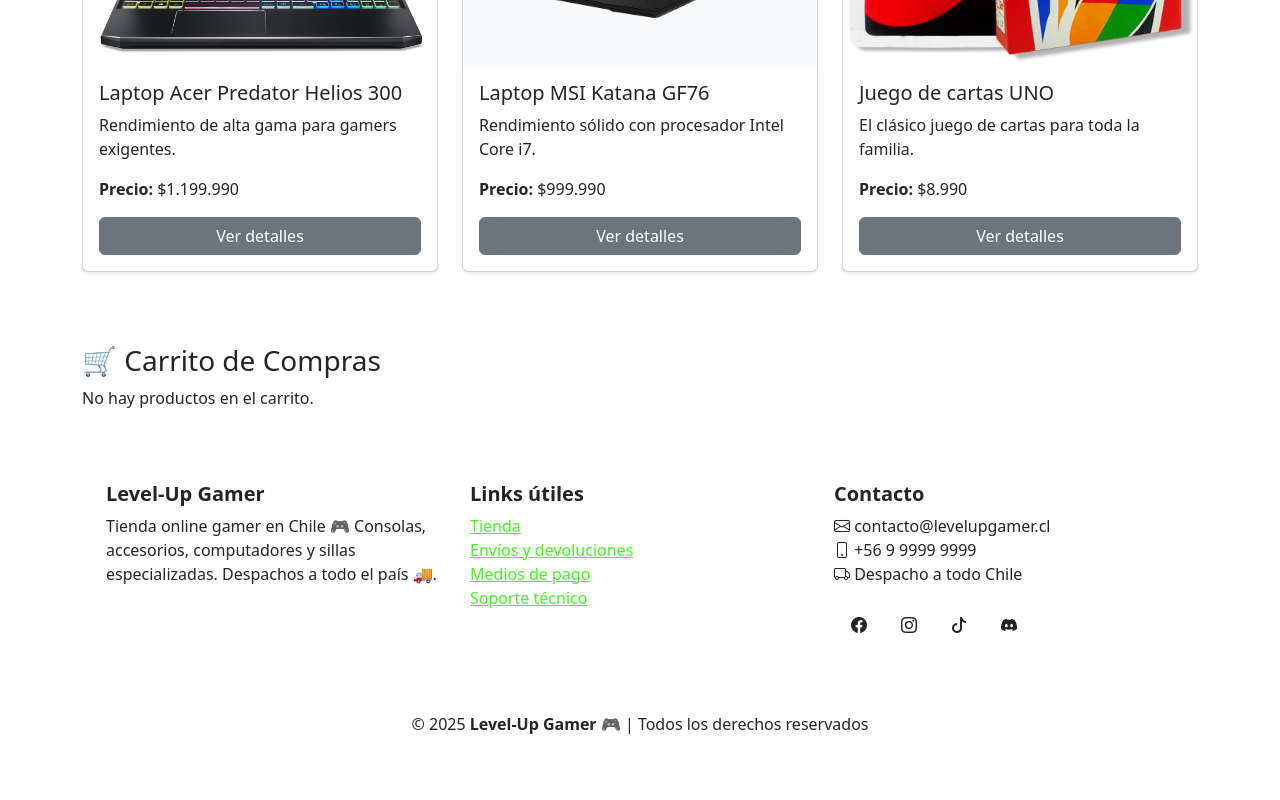
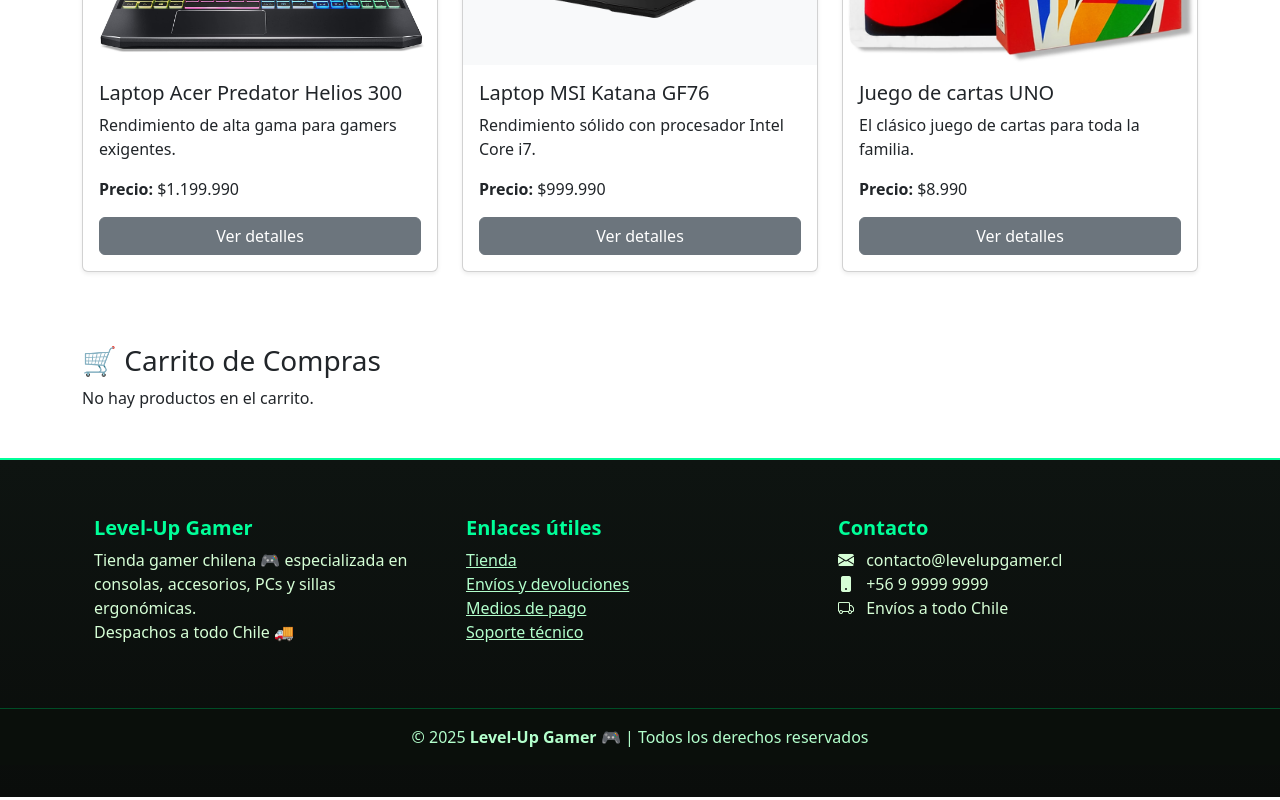
Before and after one commit to MatiDroid21/LevelUpGamer_react, a React (Create React App) app: page /productos in a window 1280 px wide. Shown: the part 1538-2338 px from the top of the page. Built offline with nearby package versions, Linux system fonts and the light colour scheme.

Commit message:
correccion con test karma

```diff
--- a/src/App.js
+++ b/src/App.js
@@ -1,10 +1,11 @@
 import './styles/App.css';
-import { Routes, Route, Link } from 'react-router-dom';
+import { Routes, Route} from 'react-router-dom';
 import Home from './pages/home';
 import Productos from './pages/productos';
 import Login from './pages/login';
 import PropyStates from './pages/PropyState';
 import RegisterComponent from './pages/register';
+import QuienesSomos from './pages/quienes';
 import "bootstrap-icons/font/bootstrap-icons.css";
 import "bootstrap/dist/css/bootstrap.min.css";
 import "bootstrap/dist/js/bootstrap.bundle.min.js";
@@ -18,6 +19,7 @@
       <Route path='/productos' element={<Productos />} />
       <Route path='/login' element={<Login />} />
       <Route path='/register' element={< RegisterComponent/>} />
+      <Route path='/quienes-somos' element={<QuienesSomos />} />
       <Route path='/propyState' element={<PropyStates />} />
     </Routes>
     </>
--- a/src/components/FooterComponent.js
+++ b/src/components/FooterComponent.js
@@ -1,22 +1,26 @@
-export default function Footer() {
+import React from "react";
+import "../styles/footer.css";
+
+export default function FooterComponent() {
     return (
-        <footer id="footer" className="text-center text-lg-start mt-5">
+        <footer className="footer text-center text-lg-start mt-5">
             <div className="container p-4">
                 <div className="row">
                     {/* Columna 1 */}
                     <div className="col-lg-4 col-md-6 mb-4">
-                        <h5 className="fw-bold">Level-Up Gamer</h5>
-                        <p>
-                            Tienda online gamer en Chile 🎮
-                            Consolas, accesorios, computadores y sillas especializadas.
-                            Despachos a todo el país 🚚.
+                        <h5 className="fw-bold text-accent">Level-Up Gamer</h5>
+                        <p className="footer-text">
+                            Tienda gamer chilena 🎮 especializada en consolas, accesorios,
+                            PCs y sillas ergonómicas.
+                            <br />
+                            Despachos a todo Chile 🚚
                         </p>
                     </div>
 
                     {/* Columna 2 */}
                     <div className="col-lg-4 col-md-6 mb-4">
-                        <h5 className="fw-bold">Links útiles</h5>
-                        <ul className="list-unstyled">
+                        <h5 className="fw-bold text-accent">Enlaces útiles</h5>
+                        <ul className="list-unstyled footer-links">
                             <li><a href="#">Tienda</a></li>
                             <li><a href="#">Envíos y devoluciones</a></li>
                             <li><a href="#">Medios de pago</a></li>
@@ -26,25 +30,17 @@
 
                     {/* Columna 3 */}
                     <div className="col-lg-4 col-md-12 mb-4">
-                        <h5 className="fw-bold">Contacto</h5>
-                        <ul className="list-unstyled">
-                            <li><i className="bi bi-envelope"></i> contacto@levelupgamer.cl</li>
-                            <li><i className="bi bi-phone"></i> +56 9 9999 9999</li>
-                            <li><i className="bi bi-truck"></i> Despacho a todo Chile</li>
+                        <h5 className="fw-bold text-accent">Contacto</h5>
+                        <ul className="list-unstyled footer-contact">
+                            <li><i className="bi bi-envelope-fill me-2"></i> contacto@levelupgamer.cl</li>
+                            <li><i className="bi bi-phone-fill me-2"></i> +56 9 9999 9999</li>
+                            <li><i className="bi bi-truck me-2"></i> Envíos a todo Chile</li>
                         </ul>
-
-                        {/* Redes */}
-                        <div className="mt-3">
-                            <a className="btn btn-social btn-floating m-1" href="#"><i className="bi bi-facebook"></i></a>
-                            <a className="btn btn-social btn-floating m-1" href="#"><i className="bi bi-instagram"></i></a>
-                            <a className="btn btn-social btn-floating m-1" href="#"><i className="bi bi-tiktok"></i></a>
-                            <a className="btn btn-social btn-floating m-1" href="#"><i className="bi bi-discord"></i></a>
-                        </div>
                     </div>
                 </div>
             </div>
 
-            <div className="text-center p-3 footer-bottom">
+            <div className="footer-bottom text-center p-3">
                 © 2025 <strong>Level-Up Gamer</strong> 🎮 | Todos los derechos reservados
             </div>
         </footer>
--- a/src/components/HeaderComponent.js
+++ b/src/components/HeaderComponent.js
@@ -23,7 +23,7 @@
     return () => clearInterval(intervalo);
   }, []);
 
-  // Modo oscuro
+  // Aplicar modo oscuro/claro
   useEffect(() => {
     const htmlEl = document.documentElement;
     htmlEl.setAttribute("data-bs-theme", modoOscuro ? "dark" : "light");
@@ -37,7 +37,7 @@
     return () => mediaQuery.removeEventListener("change", handler);
   }, []);
 
-  // Escuchar cambios de usuario (login/logout)
+  // Escuchar cambios en el usuario (login/logout)
   useEffect(() => {
     const actualizarUsuario = () => setUsuario(localStorage.getItem("usuario"));
     window.addEventListener("usuarioCambiado", actualizarUsuario);
@@ -52,12 +52,12 @@
   };
 
   return (
-    <nav className="navbar navbar-expand-lg bg-body-tertiary">
+    <nav className="navbar navbar-expand-lg bg-body-tertiary shadow-sm">
       <div className="container-fluid">
         {/* Logo */}
-        <a className="navbar-brand" href="#">
+        <Link className="navbar-brand" to="/">
           <img src={logo} alt="logo" width="30" height="24" />
-        </a>
+        </Link>
 
         {/* Botón responsive */}
         <button
@@ -79,8 +79,16 @@
             <li className="nav-item">
               <Link className="nav-link active" to="/">Home</Link>
             </li>
+
+            {/* Solo visible si hay usuario */}
+            {usuario && (
+              <li className="nav-item">
+                <Link className="nav-link" to="/productos">Productos</Link>
+              </li>
+            )}
+
             <li className="nav-item">
-              <Link className="nav-link" to="/productos">Productos</Link>
+              <Link className="nav-link" to="/quienes-somos">Quiénes Somos</Link>
             </li>
           </ul>
 
@@ -104,7 +112,9 @@
                 </button>
               </>
             ) : (
-              <Link to="/login" className="btn btn-outline-success btn-sm">Iniciar sesión</Link>
+              <Link to="/login" className="btn btn-outline-success btn-sm">
+                Iniciar sesión
+              </Link>
             )}
           </div>
 
@@ -117,7 +127,9 @@
               checked={modoOscuro}
               onChange={() => setModoOscuro(!modoOscuro)}
             />
-            <label className="form-check-label" htmlFor="themeSwitch">💡 / 🌙</label>
+            <label className="form-check-label" htmlFor="themeSwitch">
+              {modoOscuro ? "🌙" : "💡"}
+            </label>
           </div>
         </div>
       </div>
--- /dev/null
+++ b/src/pages/quienes.js
@@ -0,0 +1,59 @@
+import { useEffect } from "react";
+import "bootstrap/dist/css/bootstrap.min.css";
+import "bootstrap-icons/font/bootstrap-icons.css";
+import "../styles/quienes.css";
+import FooterComponent from "../components/FooterComponent";
+
+export default function QuienesSomos() {
+    useEffect(() => {
+        document.title = "LevelUpGamer - Quiénes Somos";
+    }, []);
+
+    return (
+        <div data-bs-theme="dark">
+            {/* MAIN */}
+            <main>
+                {/* HERO */}
+                <section className="hero text-center py-5">
+                    <h1>⚡ Quiénes Somos</h1>
+                    <p>
+                        LevelUpGamer es más que una tienda... somos una comunidad gamer en constante
+                        evolución.
+                    </p>
+                </section>
+
+                {/* MISION Y VISION */}
+                <section className="seccion container text-center">
+                    <div className="row g-4">
+                        <div className="col-md-6">
+                            <div className="card-gamer p-4 h-100">
+                                <div className="icono mb-3">🎯</div>
+                                <h2>Misión</h2>
+                                <p>
+                                    Proporcionar productos de alta calidad para gamers en todo Chile,
+                                    ofreciendo una experiencia de compra única y personalizada, con un
+                                    enfoque en la satisfacción del cliente y el crecimiento de la comunidad
+                                    gamer.
+                                </p>
+                            </div>
+                        </div>
+                        <div className="col-md-6">
+                            <div className="card-gamer p-4 h-100">
+                                <div className="icono mb-3">🚀</div>
+                                <h2>Visión</h2>
+                                <p>
+                                    Ser la tienda online líder en productos para gamers en Chile, reconocida
+                                    por su innovación, servicio al cliente excepcional y un programa de
+                                    fidelización que recompense a nuestros clientes más fieles.
+                                </p>
+                            </div>
+                        </div>
+                    </div>
+                </section>
+            </main>
+
+            {/* FOOTER */}
+            <FooterComponent />
+        </div>
+    );
+}
--- /dev/null
+++ b/src/styles/footer.css
@@ -0,0 +1,48 @@
+.footer {
+  background: linear-gradient(180deg, #0e1411, #0a0d0b);
+  color: #d6ffd6;
+  border-top: 2px solid #00ff99;
+}
+
+.text-accent {
+  color: #00ff99;
+}
+
+.footer-links a {
+  color: #b3ffcc;
+}
+.footer-links a:hover {
+  color: #00ff99;
+}
+
+.footer-social a {
+  color: #b3ffcc;
+}
+.footer-social a:hover {
+  color: #00ff99;
+  transform: scale(1.2);
+}
+
+.footer-bottom {
+  background-color: #0a0f0b;
+  color: #b3ffcc;
+  border-top: 1px solid #004d26;
+}
+
+.footer-social {
+  display: flex;
+  justify-content: center;
+  gap: 16px; /* Espaciado uniforme entre íconos */
+  margin-top: 12px;
+}
+
+.footer-social a {
+  color: #ccc;
+  font-size: 1.5rem; /* un poco más grandes */
+  transition: color 0.3s ease, transform 0.2s ease;
+}
+
+.footer-social a:hover {
+  color: #9b59b6;
+  transform: scale(1.2);
+}
--- /dev/null
+++ b/src/styles/quienes.css
@@ -0,0 +1,54 @@
+    .hero {
+        background: linear-gradient(135deg, #0f2027, #203a43, #2c5364);
+        color: #fff;
+        padding: 5rem 2rem;
+        text-align: center;
+    }
+
+    .hero h1 {
+        font-size: 3rem;
+        font-weight: 700;
+        text-shadow: 0 0 15px #00ffcc;
+    }
+
+    .hero p {
+        font-size: 1.2rem;
+        opacity: 0.9;
+    }
+
+    .seccion {
+        padding: 4rem 2rem;
+    }
+
+    .seccion h2 {
+        color: #00ffcc;
+        font-weight: bold;
+        text-shadow: 0 0 8px #00ffcc;
+        margin-bottom: 1.5rem;
+    }
+
+    .icono {
+        font-size: 3rem;
+        color: #00ffcc;
+        text-shadow: 0 0 8px #00ffcc;
+    }
+
+    .card-gamer {
+        background: #121212;
+        border: 1px solid #00ffcc44;
+        border-radius: 12px;
+        transition: 0.3s;
+    }
+
+    .card-gamer:hover {
+        transform: translateY(-5px);
+        box-shadow: 0 0 20px #00ffcc55;
+    }
+
+    footer {
+        background: #0a0a0a;
+        color: #aaa;
+        padding: 2rem 0;
+        text-align: center;
+        border-top: 1px solid #00ffcc55;
+    }
```
Also changed, not shown: karma.conf.js (+8 -7 lines), package.json (+10 -5 lines), src/components/ProtectedRoute.js (added, +11 -0 lines), src/pages/productos.js (+10 -2 lines), src/setupTests.js (+4 -12 lines), 2 other files (tests, documents, lock files or other folders).
